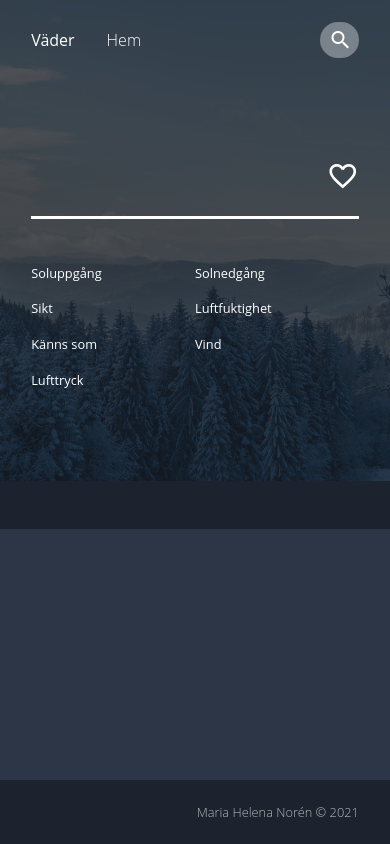
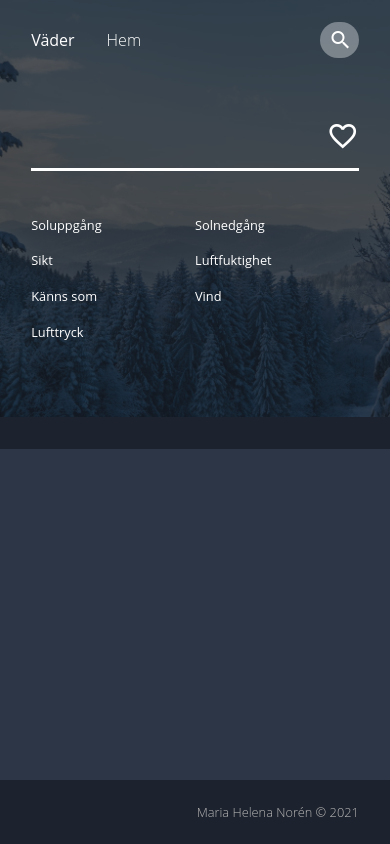
Before and after one commit to mariahelenanoren/weather-forecast-sweden, a website: page city-forecast.html in a window 390 px wide. Drawn offline with Linux system fonts and the light colour scheme; no server answers.

Commit message:
small style changes to mobile view

```diff
--- a/css/city-forecast-mobile.css
+++ b/css/city-forecast-mobile.css
@@ -4,18 +4,20 @@
 /* Main forecast */
 
 .main-forecast {
-    padding: 3rem var(--padding-mobile);
+    padding: 1rem var(--padding-mobile) 2rem var(--padding-mobile);
+}
+
+/* City header */
+.city-header {
+    padding: 0.5rem 0;
+    margin-bottom: 0.5rem;
 }
 
 /* Main forecast data */
 
-.main-forecast {
-    padding: 3rem var(--padding-mobile);
-}
-
 .main-data {
     row-gap: 0.5rem;
-    padding: 1rem 0 1rem 0;
+    padding: 1rem 0;
     grid-template-columns: 1fr 1fr;
     grid-template-areas:
     "temp ."
@@ -28,7 +30,11 @@
 }
 
 .temp {
-    font-size: 4rem;
+    margin-bottom: 0.5rem;
+}
+
+.weather-condition {
+    font-size: 1.2rem;
 }
 
 .city-name {
@@ -43,13 +49,17 @@
 
 .hourly-forecast {
     width: 100%;
-    padding: 1.5rem var(--padding-mobile);
+    padding: 1rem var(--padding-mobile);
+}
+
+.hour-container {
+    margin: 0 0.5rem;
 }
 
 /* Weekly forecast */
 
 .weekly-forecast {
-    padding: 2rem 0;
+    padding: 1rem 0;
 }
 
 .day-container {
--- a/css/city-forecast-tablet-large.css
+++ b/css/city-forecast-tablet-large.css
@@ -11,10 +11,6 @@
 
 .temp {
     font-size: 6rem;
-}
-
-.sunup, .sundown, .visibility, .humidity, .exp-temp, .wind, .air-pressure {
-    font-size: 1.6rem;
 }
 
 .weather-condition {
--- a/css/index-mobile.css
+++ b/css/index-mobile.css
@@ -1,7 +1,7 @@
 /* Welcome section */
 
 .welcome-section {
-    padding: 10rem var(--padding-mobile) 3rem var(--padding-mobile);
+    padding: 6rem var(--padding-mobile) 2rem var(--padding-mobile);
 }
 
 /* Favorites */
```
